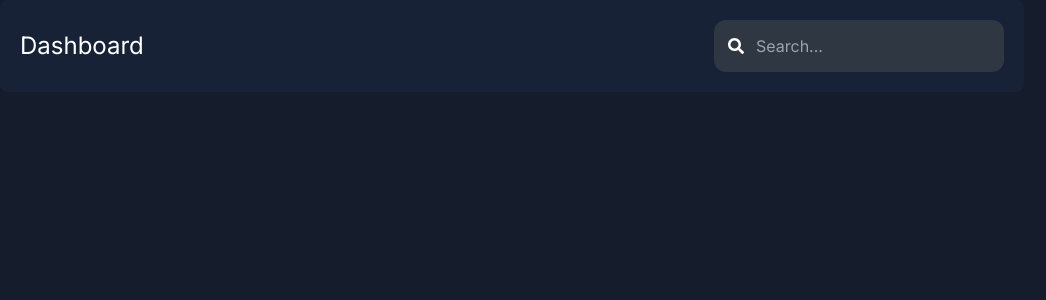
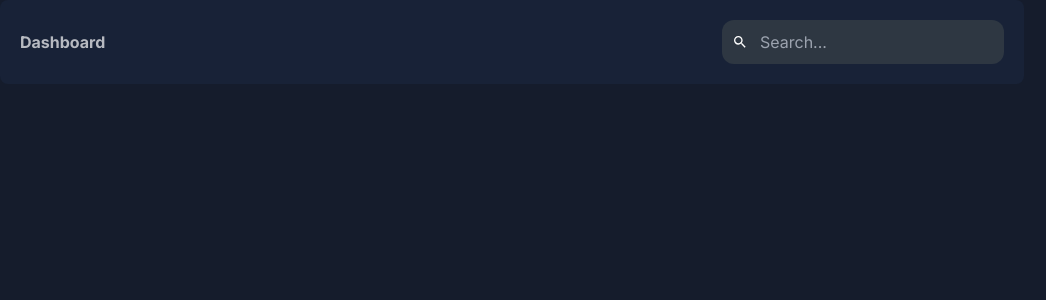
Before and after one commit to PhilaNgcamu/next-js-app, a Next.js app: page / in a window 1280 px wide. Shown: the top 300 px of the page, without its empty margins (0-1046 px from the left). Built offline with nearby package versions, Linux system fonts and the light colour scheme.

Commit message:
Style the Navbar

```diff
--- a/src/app/globals.css
+++ b/src/app/globals.css
@@ -23,10 +23,14 @@ a {
   text-decoration: none;
 }
 
-.background-custom-color {
+.custom-background-color {
   background-color: #182237;
 }
 
 .background-color-search-bar {
   background-color: #2e3742;
 }
+
+.custom-text-color {
+  color: #b7bac1;
+}
--- a/src/app/page.js
+++ b/src/app/page.js
@@ -1,11 +1,11 @@
-import { FaSearch } from "react-icons/fa";
+import { MdSearch } from "react-icons/md";
 
 export default function Home() {
   return (
-    <div className="flex flex-row justify-between items-center p-5 rounded-lg background-custom-color w-4/5">
-      <h1 className="text-white text-2xl">Dashboard</h1>
-      <div className="flex items-center rounded-xl background-color-search-bar p-3.5">
-        <FaSearch className="text-white" />
+    <div className="flex flex-row justify-between items-center p-5 rounded-lg custom-background-color w-4/5">
+      <h1 className="custom-text-color font-bold">Dashboard</h1>
+      <div className="flex items-center rounded-xl background-color-search-bar p-2.5">
+        <MdSearch className="text-white" />
         <input
           type="text"
           placeholder="Search..."
```
